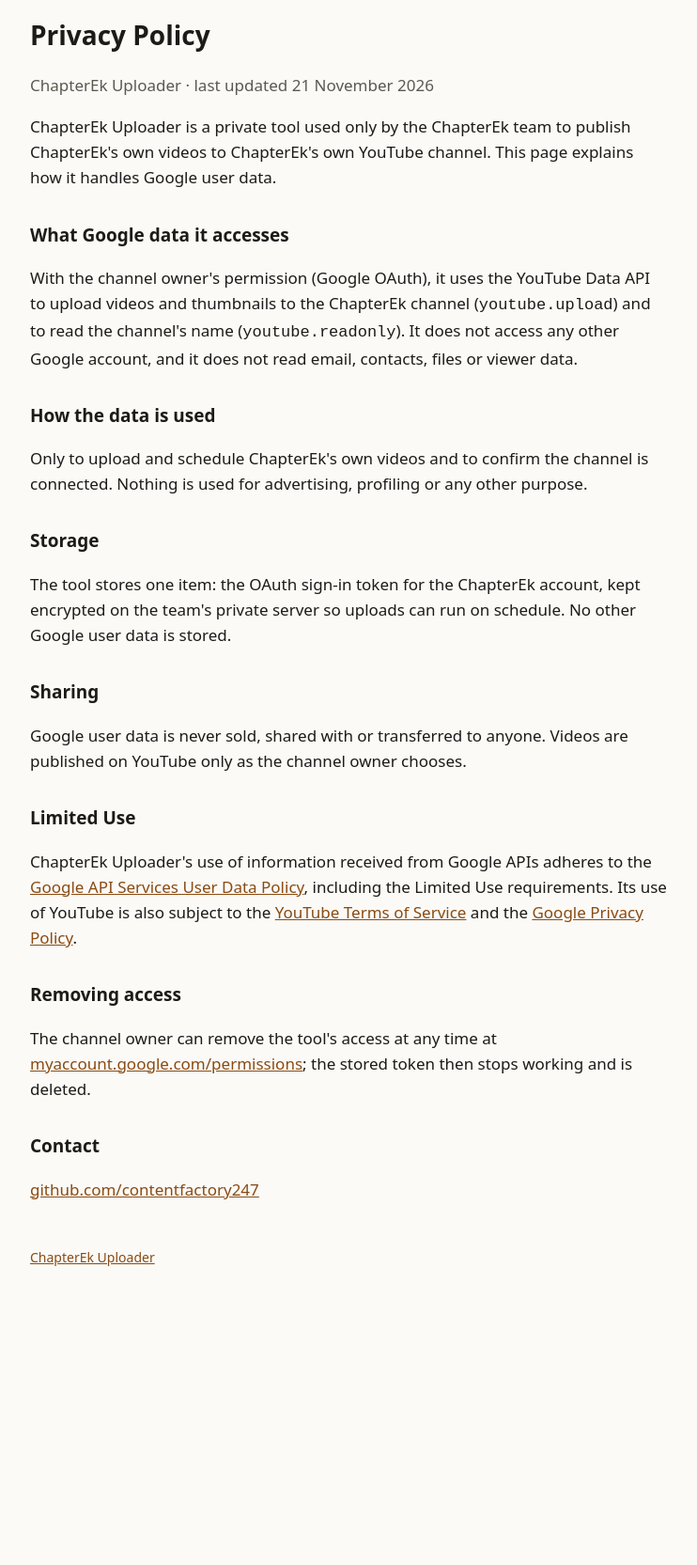
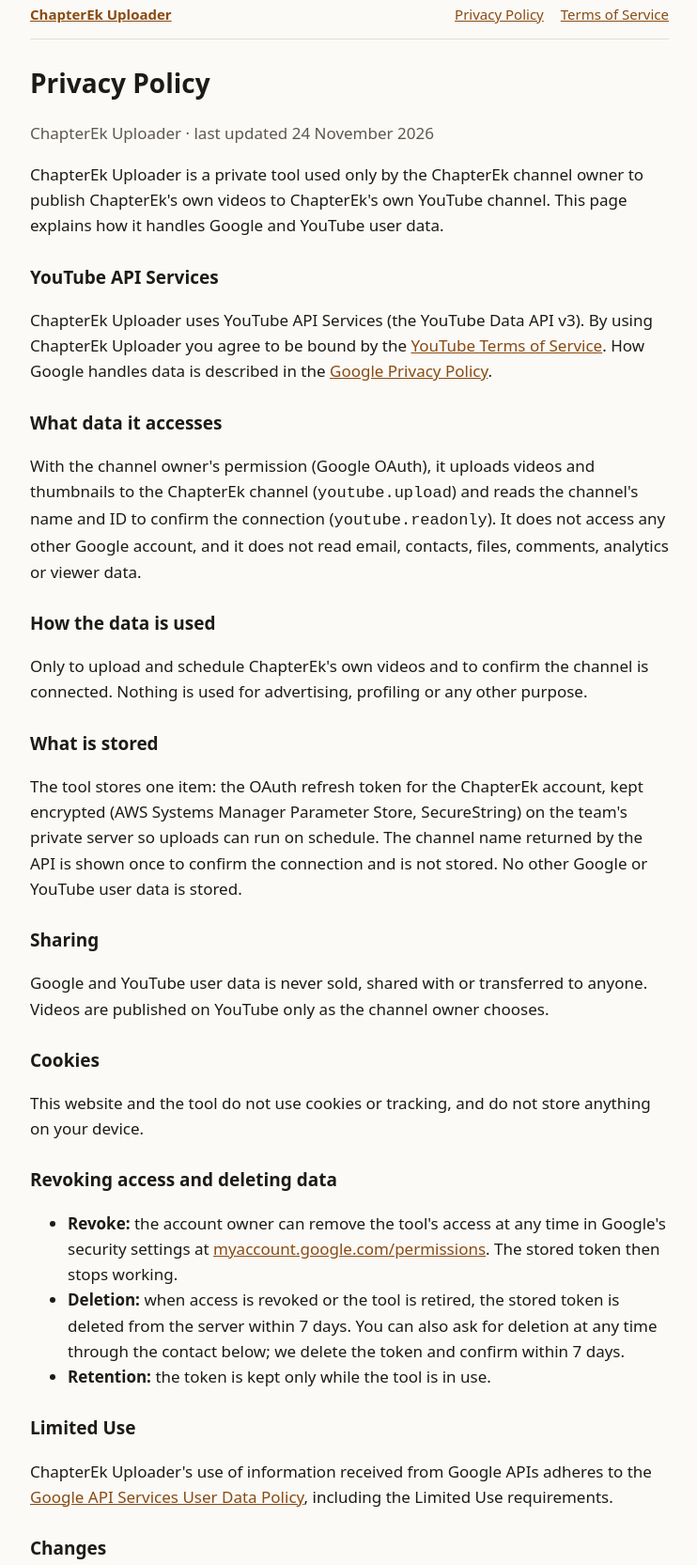
Before and after one commit to contentfactory247/contentfactory247.github.io, a plain HTML site: page privacy.html in a window 1280 px wide. Shown: the part 33-1698 px from the top of the page at 94% size, without its empty margins (268-1010 px from the left). Before the commit the page ends 1430 px from the top, so only its background shows below. Drawn offline with Linux system fonts and the light colour scheme.

Commit message:
Add Terms of Service; YouTube API Services, cookies and deletion sections; nav and channel link

```diff
--- a/privacy.html
+++ b/privacy.html
@@ -1,21 +1,31 @@
 <!doctype html><html lang="en"><head><meta charset="utf-8"><meta name="viewport" content="width=device-width,initial-scale=1">
-<title>Privacy Policy</title><meta name="description" content="Privacy policy for ChapterEk Uploader."><style>:root{--bg:#fbfaf7;--fg:#1d1b18;--muted:#5d5850;--link:#8a4b12}@media (prefers-color-scheme:dark){:root{--bg:#161512;--fg:#ece8e1;--muted:#a59f95;--link:#e0a565}}body{background:var(--bg);color:var(--fg);font:17px/1.6 system-ui,-apple-system,Segoe UI,sans-serif;max-width:680px;margin:0 auto;padding:48px 16px}h1{font-size:28px;margin:0 0 8px}h2{font-size:19px;margin-top:32px}p,li{color:var(--fg)}.muted{color:var(--muted)}a{color:var(--link)}footer{margin-top:48px;font-size:14px;color:var(--muted)}</style></head><body>
+<title>Privacy Policy</title><meta name="description" content="Privacy policy for ChapterEk Uploader."><style>:root{--bg:#fbfaf7;--fg:#1d1b18;--muted:#5d5850;--link:#8a4b12;--line:#e4ded3}@media (prefers-color-scheme:dark){:root{--bg:#161512;--fg:#ece8e1;--muted:#a59f95;--link:#e0a565;--line:#34302a}}body{background:var(--bg);color:var(--fg);font:17px/1.6 system-ui,-apple-system,Segoe UI,sans-serif;max-width:680px;margin:0 auto;padding:36px 16px}h1{font-size:28px;margin:0 0 8px}h2{font-size:19px;margin-top:26px}.muted{color:var(--muted)}a{color:var(--link)}nav{display:flex;gap:18px;flex-wrap:wrap;font-size:15px;padding-bottom:14px;margin-bottom:24px;border-bottom:1px solid var(--line)}nav b{margin-right:auto}.yt{display:inline-flex;align-items:center;gap:8px;font-size:15px;border:1px solid var(--line);border-radius:8px;padding:6px 12px;text-decoration:none}.yt i{width:22px;height:15px;border-radius:4px;background:#f00;position:relative}.yt i:after{content:"";position:absolute;left:8px;top:4px;border-left:7px solid #fff;border-top:4px solid transparent;border-bottom:4px solid transparent}footer{margin-top:36px;padding-top:14px;border-top:1px solid var(--line);font-size:14px;color:var(--muted)}</style></head><body>
+<nav><b><a href="index.html">ChapterEk Uploader</a></b><a href="privacy.html">Privacy Policy</a><a href="terms.html">Terms of Service</a></nav>
 <h1>Privacy Policy</h1>
-<p class="muted">ChapterEk Uploader · last updated 21 November 2026</p>
-<p>ChapterEk Uploader is a private tool used only by the ChapterEk team to publish ChapterEk's own videos to ChapterEk's own YouTube channel. This page explains how it handles Google user data.</p>
-<h2>What Google data it accesses</h2>
-<p>With the channel owner's permission (Google OAuth), it uses the YouTube Data API to upload videos and thumbnails to the ChapterEk channel (<code>youtube.upload</code>) and to read the channel's name (<code>youtube.readonly</code>). It does not access any other Google account, and it does not read email, contacts, files or viewer data.</p>
+<p class="muted">ChapterEk Uploader · last updated 24 November 2026</p>
+<p>ChapterEk Uploader is a private tool used only by the ChapterEk channel owner to publish ChapterEk's own videos to ChapterEk's own YouTube channel. This page explains how it handles Google and YouTube user data.</p>
+<h2>YouTube API Services</h2>
+<p>ChapterEk Uploader uses YouTube API Services (the YouTube Data API v3). By using ChapterEk Uploader you agree to be bound by the <a href="https://www.youtube.com/t/terms">YouTube Terms of Service</a>. How Google handles data is described in the <a href="https://policies.google.com/privacy">Google Privacy Policy</a>.</p>
+<h2>What data it accesses</h2>
+<p>With the channel owner's permission (Google OAuth), it uploads videos and thumbnails to the ChapterEk channel (<code>youtube.upload</code>) and reads the channel's name and ID to confirm the connection (<code>youtube.readonly</code>). It does not access any other Google account, and it does not read email, contacts, files, comments, analytics or viewer data.</p>
 <h2>How the data is used</h2>
 <p>Only to upload and schedule ChapterEk's own videos and to confirm the channel is connected. Nothing is used for advertising, profiling or any other purpose.</p>
-<h2>Storage</h2>
-<p>The tool stores one item: the OAuth sign-in token for the ChapterEk account, kept encrypted on the team's private server so uploads can run on schedule. No other Google user data is stored.</p>
+<h2>What is stored</h2>
+<p>The tool stores one item: the OAuth refresh token for the ChapterEk account, kept encrypted (AWS Systems Manager Parameter Store, SecureString) on the team's private server so uploads can run on schedule. The channel name returned by the API is shown once to confirm the connection and is not stored. No other Google or YouTube user data is stored.</p>
 <h2>Sharing</h2>
-<p>Google user data is never sold, shared with or transferred to anyone. Videos are published on YouTube only as the channel owner chooses.</p>
+<p>Google and YouTube user data is never sold, shared with or transferred to anyone. Videos are published on YouTube only as the channel owner chooses.</p>
+<h2>Cookies</h2>
+<p>This website and the tool do not use cookies or tracking, and do not store anything on your device.</p>
+<h2>Revoking access and deleting data</h2>
+<ul>
+<li><b>Revoke:</b> the account owner can remove the tool's access at any time in Google's security settings at <a href="https://myaccount.google.com/permissions">myaccount.google.com/permissions</a>. The stored token then stops working.</li>
+<li><b>Deletion:</b> when access is revoked or the tool is retired, the stored token is deleted from the server within 7 days. You can also ask for deletion at any time through the contact below; we delete the token and confirm within 7 days.</li>
+<li><b>Retention:</b> the token is kept only while the tool is in use.</li>
+</ul>
 <h2>Limited Use</h2>
-<p>ChapterEk Uploader's use of information received from Google APIs adheres to the <a href="https://developers.google.com/terms/api-services-user-data-policy">Google API Services User Data Policy</a>, including the Limited Use requirements. Its use of YouTube is also subject to the <a href="https://www.youtube.com/t/terms">YouTube Terms of Service</a> and the <a href="https://policies.google.com/privacy">Google Privacy Policy</a>.</p>
-<h2>Removing access</h2>
-<p>The channel owner can remove the tool's access at any time at <a href="https://myaccount.google.com/permissions">myaccount.google.com/permissions</a>; the stored token then stops working and is deleted.</p>
+<p>ChapterEk Uploader's use of information received from Google APIs adheres to the <a href="https://developers.google.com/terms/api-services-user-data-policy">Google API Services User Data Policy</a>, including the Limited Use requirements.</p>
+<h2>Changes</h2>
+<p>If this policy changes, the new version is posted on this page with a new date.</p>
 <h2>Contact</h2>
-<p><a href="https://github.com/contentfactory247">github.com/contentfactory247</a></p>
-<footer><a href="index.html">ChapterEk Uploader</a></footer>
-</body></html>
+<p>For questions or deletion requests: <a href="https://github.com/contentfactory247">github.com/contentfactory247</a></p>
+<footer><a href="privacy.html">Privacy Policy</a> · <a href="terms.html">Terms of Service</a> · Contact: <a href="https://github.com/contentfactory247">github.com/contentfactory247</a><br>Uses YouTube API Services. YouTube is a trademark of Google LLC.</footer></body></html>
```
Also changed, not shown: index.html (+9 -7 lines), terms.html (added, +20 -0 lines).
